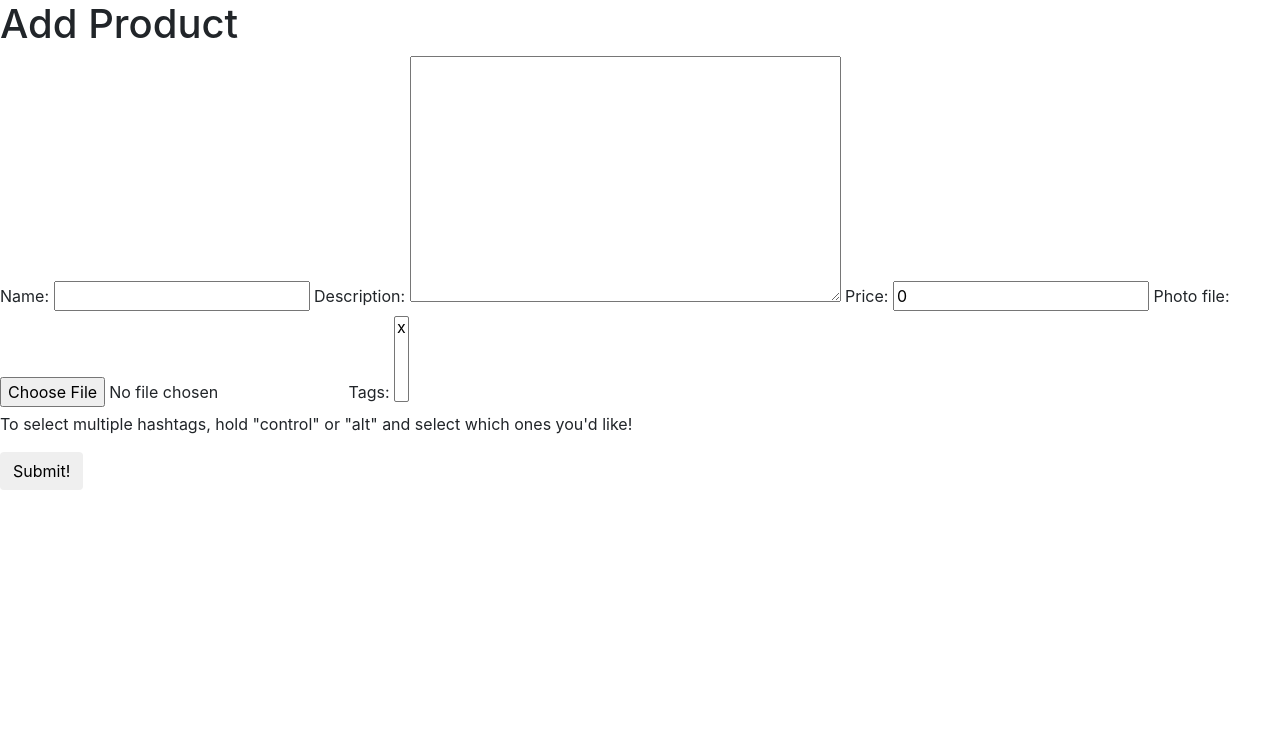
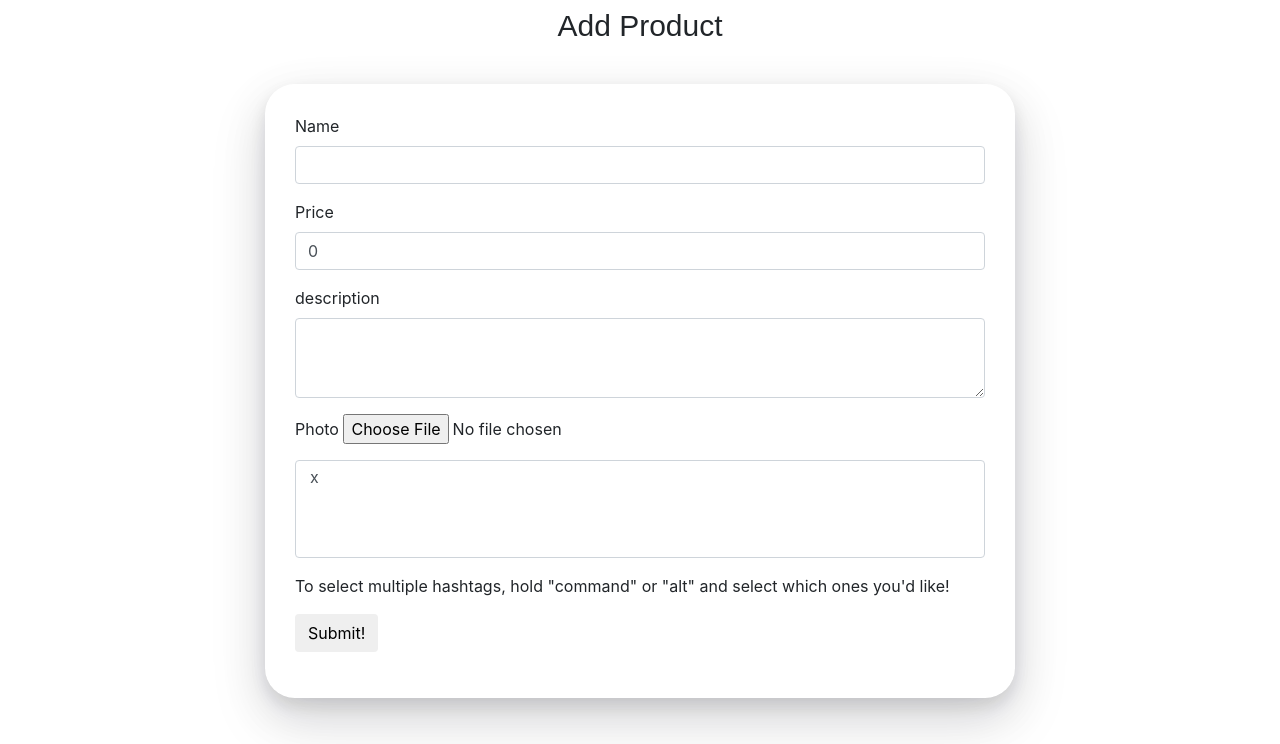
Before and after one commit to sarahrosehumenik/creative_marketplace, a Django app: page /products/create/ in a window 1280 px wide. Shown: the part 56-800 px from the top of the page. Run offline with Django 4.2, Linux system fonts and the light colour scheme; a user stored in the database is signed in; tables that the repository leaves empty hold one stand-in row (values such as "Sample post"); some libraries are stand-ins or nearby versions.

Commit message:
editing forms

```diff
--- a/main_app/forms.py
+++ b/main_app/forms.py
@@ -1,4 +1,4 @@
-from django.forms import ModelForm, ChoiceField
+from django.forms import ModelForm, ChoiceField, forms
 from .models import Comment, Product, Tag
 
 class CommentForm(ModelForm):
--- a/main_app/static/JS/javascript.js
+++ b/main_app/static/JS/javascript.js
@@ -0,0 +1,6 @@
+ document.querySelector("input#id_name").className = "form-control product-input"
+ document.querySelector("input#id_price").className = "form-control product-input"
+ document.querySelector("textarea#id_description").className = "form-control product-input"
+ document.querySelector("select#id_tags").className = "form-control product-input"
+ document.querySelector("input#file_upload_button").className = "form-control-file product-input"
+ document.querySelector("input#id_photo_file").className = "form-control-file product-input"
--- a/main_app/static/css/style.css
+++ b/main_app/static/css/style.css
@@ -456,6 +456,64 @@ font-size: 18px;
   padding-bottom: 5px;
 }
 
+/* forms */
+.product-form-header {
+  text-align: center;
+  font-family: Arial, Helvetica, sans-serif;
+  font-size: 30px;
+  margin-top: 1vh;
+}
+
+.post-product-container {
+  display: flex;
+  justify-content: center;
+  flex-direction: column;
+
+
+}
+.product-form-container {
+  height: 100%;
+  width: 90%;
+  max-width: 750px;
+  margin: 5vh auto;
+  box-shadow: rgba(17, 17, 26, 0.1) 0px 8px 15px, rgba(17, 17, 26, 0.1) 0px 16px 45px, rgba(17, 17, 26, 0.1) 0px 24px 60px;
+  padding: 30px;
+  border-radius: 30px;
+}
+.product-form {
+  display: flex;
+  justify-content: space-between;
+  flex-direction: column;
+  justify-content: center;
+  width: 100%:
+}
+
+.product-input {
+  margin-bottom: 2vh;
+}
+
+textarea#id_description {
+  height: 80px;
+}
+
+input#id_photo_file {
+  margin-bottom: 2vh;
+}
+
+
+
+
+
+
+
+
+
+
+
+
+
+
+
 
 @media (min-width: 768px) {
 nav {
--- a/main_app/templates/base.html
+++ b/main_app/templates/base.html
@@ -6,6 +6,8 @@
     <meta name="viewport" content="width=device-width, initial-scale=1.0" />
     <meta http-equiv="X-UA-Compatible" content="ie=edge" />
     <title>Check It</title>
+    <link href="https://fonts.googleapis.com/icon?family=Material+Icons" rel="stylesheet">
+
     <script src="https://code.jquery.com/jquery-3.3.1.slim.min.js" integrity="sha384-q8i/X+965DzO0rT7abK41JStQIAqVgRVzpbzo5smXKp4YfRvH+8abtTE1Pi6jizo" crossorigin="anonymous"></script>
     <script src="https://cdn.jsdelivr.net/npm/popper.js@1.14.3/dist/umd/popper.min.js" integrity="sha384-ZMP7rVo3mIykV+2+9J3UJ46jBk0WLaUAdn689aCwoqbBJiSnjAK/l8WvCWPIPm49" crossorigin="anonymous"></script>
     <script src="https://cdn.jsdelivr.net/npm/bootstrap@4.1.3/dist/js/bootstrap.min.js" integrity="sha384-ChfqqxuZUCnJSK3+MXmPNIyE6ZbWh2IMqE241rYiqJxyMiZ6OW/JmZQ5stwEULTy" crossorigin="anonymous"></script>
--- a/main_app/templates/main_app/product_form.html
+++ b/main_app/templates/main_app/product_form.html
@@ -2,28 +2,42 @@
 
 {% block content %}
 
-<div id="post">
+<div id="post-product-container">
     {% if object %}
-       <h1>Edit {{ object.name }}</h1>
+       <h1 class="product-form-header">Edit {{ object.name }}</h1>
     {% else %}
-        <h1>Add Product</h1>
+        <h1 class="product-form-header">Add Product</h1>
     {% endif %}
-
+  <div class="product-form-container">
     <form
-    id="productform"
+    class="product-form"
     action=""
     enctype="multipart/form-data"
     method="POST">
       {% csrf_token %}
-      {{ form.as_table }}
-      <p>To select multiple hashtags, hold "control" or "alt" and select which ones you'd like!
+
+
+     <div class="form-group">
+       <label for="id_name">Name</label>
+      {{ form.name }}
+      <label for="id_price">Price</label>
+      {{form.price}}
+      <label for="id_description">description</label>
+      {{form.description}}
+      <label for="file_upload_button">Photo  </label>
+      {{form.photo_file}}
+
+      {{form.tags}}
+      <p class="form-text">To select multiple hashtags, hold "command" or "alt" and select which ones you'd like!
       </p>
       <input
-      id="productbutt"
       type="submit"
       value="Submit!"
       class="btn">
     </form>
+
+    </div>
+  </div>
   </div>
 
 {% endblock %}
```
Also changed, not shown: main_app/admin.py (+8 -0 lines).
